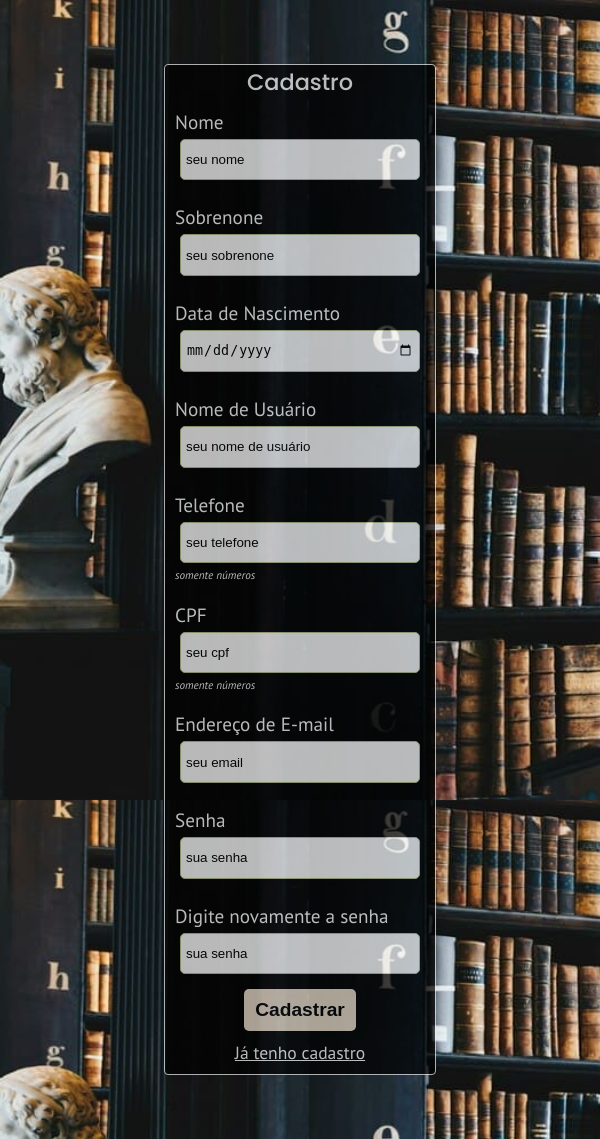
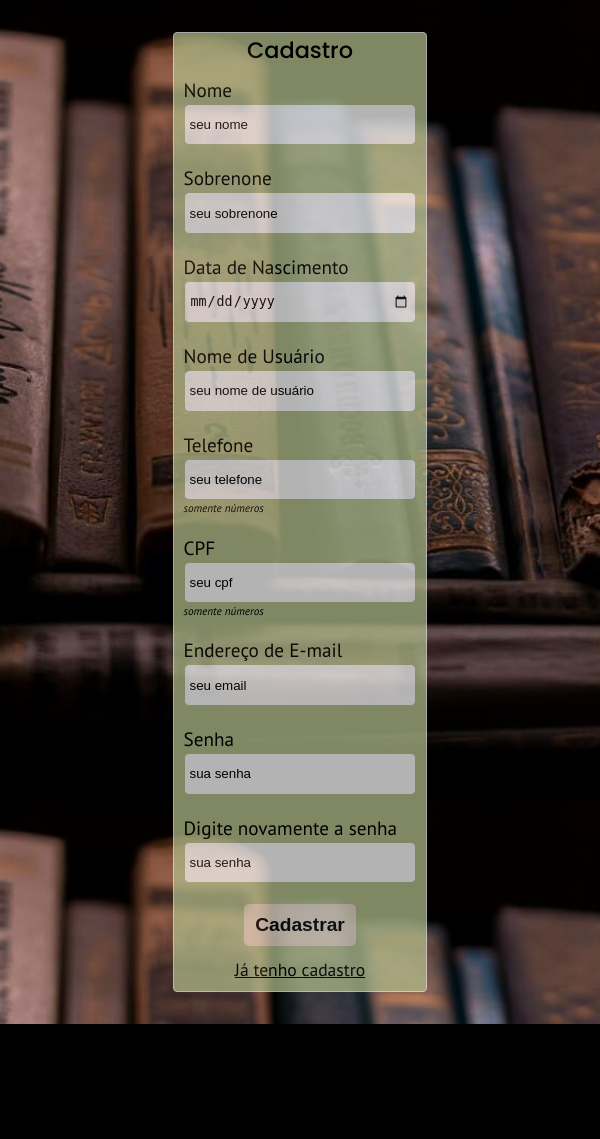
Before and after one commit to Dev-magno/tela-de-cadastro-PI, a PHP site: page / in a window 600 px wide. After the commit the page ends 1024 px from the top, so only its background shows below. Run offline with PHP 8.4, Linux system fonts and the light colour scheme.

Commit message:
responsividade da tela concluída

```diff
--- a/style.css
+++ b/style.css
@@ -127,11 +127,12 @@
 @media only screen and (max-width: 600px) {
 
     body{
-        background-image: url('img/livros-abaiju.jpg');
-        background-repeat:space;
+        background-image: url('img/celular.jpg');
+        background-repeat:no-repeat;
         background-size: cover;
         background-position: center;
         background-attachment: fixed;
+
     }
 
     .section-cadastro{
@@ -140,16 +141,22 @@
 
     .div-form {
         flex-direction: column;
+        background-color: var(--cor-primaria);
         border: 1px solid var(--corquatro);
         border-radius: 4px;
         opacity: 0.7;
         padding: 0px;
-        margin: 4rem 0 4rem 0;
+        margin: 2rem 0 2rem 0;
+    }
+
+    .div-form label {
+        color: var(--preto);
     }
 
     .div-form h1 {
         font-size: 1.4rem;
         margin: 0px;
+        color: var(--preto);
 
     }
     .dados-pessoais {
@@ -174,7 +181,7 @@
         border: 0.1px solid var(--cor-primaria);
         width: 19rem;
         border-radius: 5px;
-        margin: 4px;
+        margin: 0px;
     }
 
     #btn-cadastrar {
@@ -188,12 +195,16 @@
         cursor: pointer;
         font-weight: bold;
     }
+
+    #cadastro-link a, #span-cadastro {
+        color: var(--preto);
+    }
 }
 
 @media only screen and (min-width: 600px) and (max-width:900px){
 
     body {
-        background-image: url('img/book.jpg');
+        background-image: url('img/tablet.jpg');
         background-repeat: no-repeat;
         background-size: cover;
         background-position: center;
@@ -206,10 +217,35 @@
 
     .div-itens input {
         border: 0.1px solid var(--cor-primaria);
-        width: 15rem;
+        width: 14.5rem;
         height: 2.6rem;
         border-radius: 5px;
-        margin: 5px;
+        margin: 2px 1px 1px 0;
+    }
 
+    #btn-cadastrar {
+            margin: 10px 0px 12px 0px;
     }
 }
+
+@media only screen and (min-width: 900px) and (max-width: 1300px){
+    body {
+        background-image: url('img/biblioteca.jpg');
+        background-repeat: no-repeat;
+        background-position: center;
+    }
+
+    .div-form {
+        flex-direction: column;
+        border: 1px solid var(--corquatro);
+        border-radius: 4px;
+        opacity: 0.7;
+        padding: 0px;
+    }
+
+    .div-itens {
+        display: flex;
+        flex-direction: column;
+        padding: 1rem;
+    }
+}
```
Also changed, not shown: img/celular.jpg (added), img/livros-abaiju.jpg (deleted), img/tablet.jpg (added).
